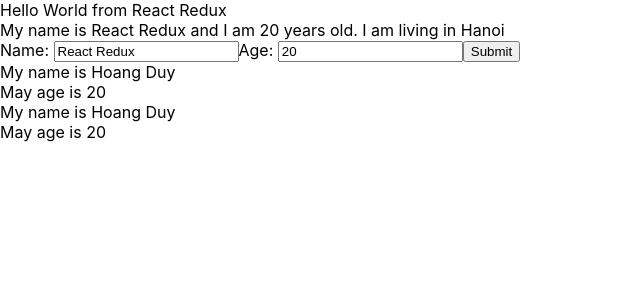
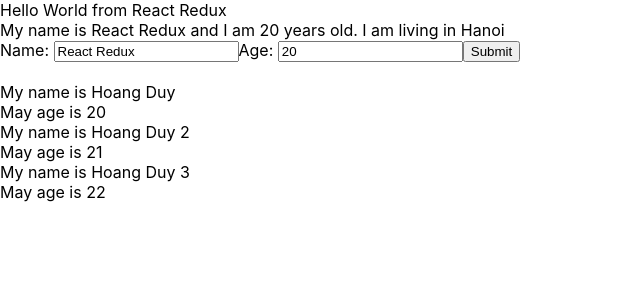
Before and after one commit to NguyenHoangDuy15/ReactJSLearn, a React (Create React App) app: page / in a window 1280 px wide. Shown: the top 300 px of the page, without its empty margins (0-640 px from the left). Built offline with nearby package versions, Linux system fonts and the light colour scheme.

Commit message:
list obj

```diff
--- a/src/components/DisplayInfor.js
+++ b/src/components/DisplayInfor.js
@@ -2,12 +2,20 @@
 
 class DisplayInfor extends React.Component {
   render() {
-    console.log(this.props);
-    const { name, age } = this.props;
+    const { listUsers } = this.props;
+    console.log(listUsers);
     return (
       <div>
-        <div>My name is {name}</div>
-        <div>May age is {age}</div>
+        {listUsers.map((user, index) => {
+          return (
+            <div key={index}>
+              <div>My name is {user.name}</div>
+              <div>May age is {user.age}</div>
+            </div>
+          );
+        })}
+        {/* <div>My name is {name}</div>
+        <div>May age is {age}</div> */}
       </div>
     );
   }
--- a/src/components/MyComponent.js
+++ b/src/components/MyComponent.js
@@ -6,15 +6,37 @@
 import DisplayInfor from "./DisplayInfor";
 
 class MyComponent extends React.Component {
+  state = {
+    listUsers: [
+      {
+        id: 1,
+        name: "Hoang Duy",
+        age: 20,
+      },
+      {
+        id: 2,
+        name: "Hoang Duy 2",
+        age: 21,
+      },
+      {
+        id: 3,
+        name: "Hoang Duy 3",
+        age: 22,
+      },
+    ],
+  };
 
   // JSX
   render() {
-    const myAge = 20;
+    // DRY: Don't Repeat Yourself
     return (
       <div>
         <UserInfor></UserInfor>
-        <DisplayInfor name="Hoang Duy" age="20"/>
-        <DisplayInfor name="Hoang Duy" age={myAge}/>
+        <br />
+        <DisplayInfor
+          listUsers={this.state.listUsers}
+          users={this.state.listUsers}
+        />
       </div>
     );
   }
```
